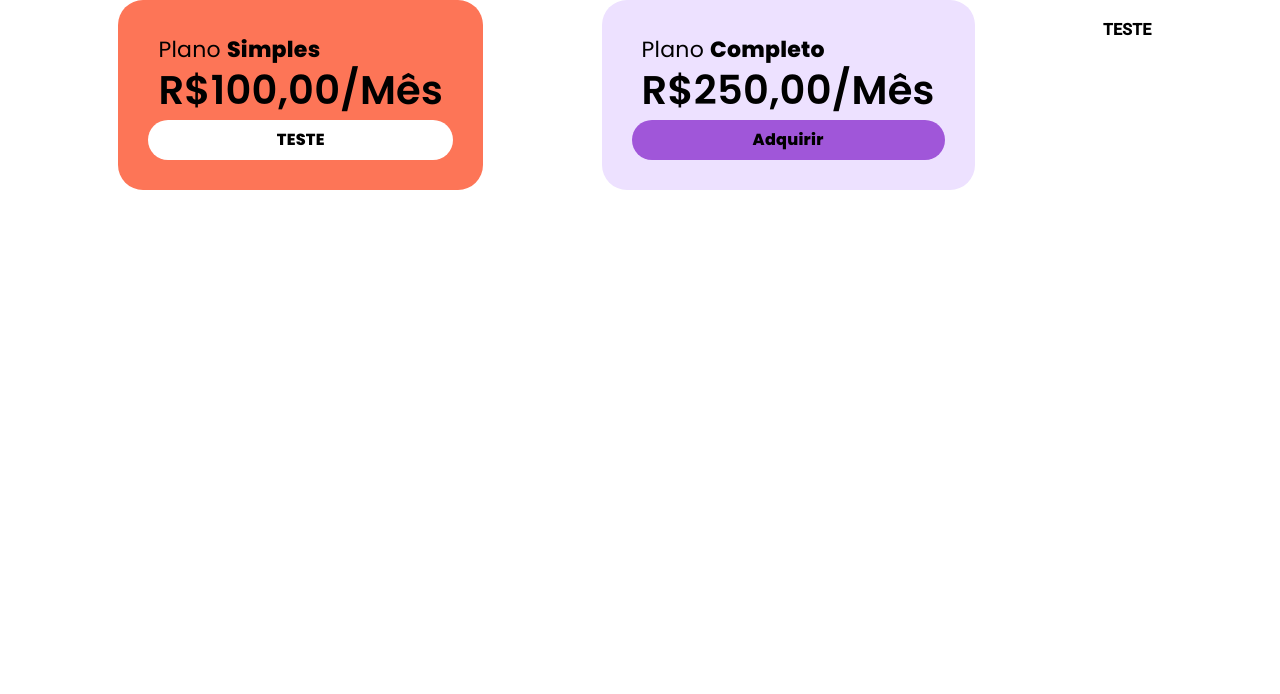
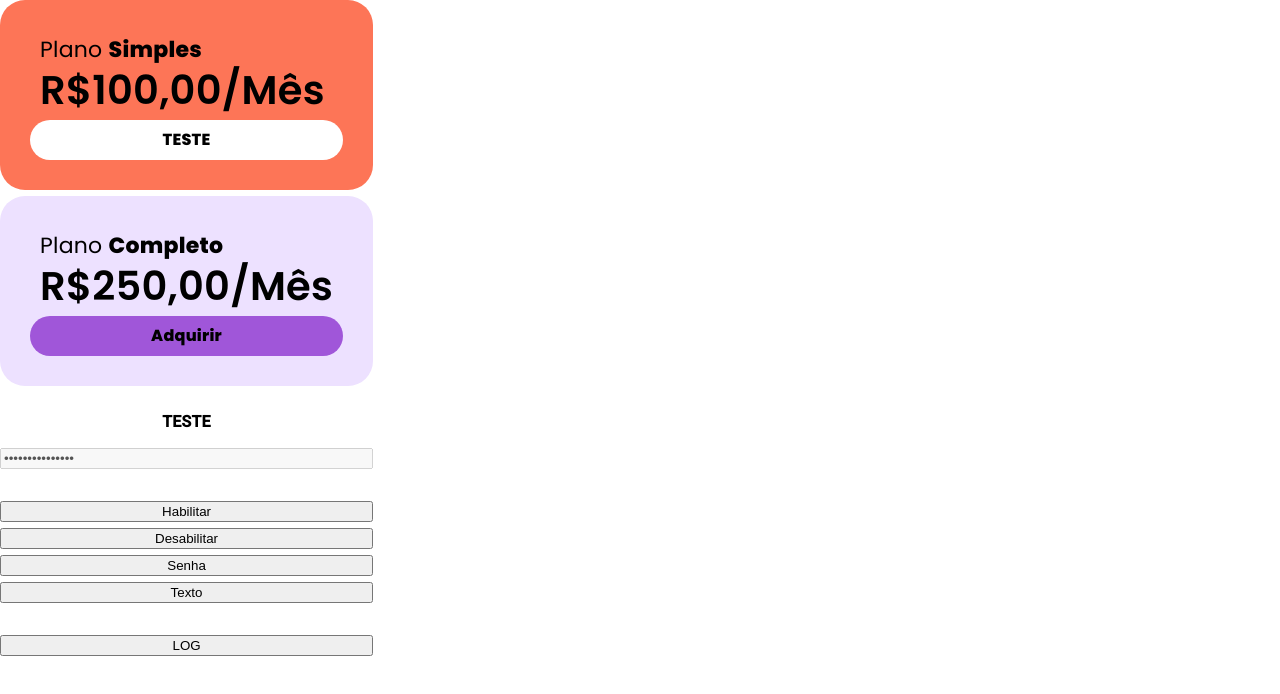
Before and after one commit to JulianaCristina/udemy-angular-course, an Angular app: page / in a window 1280 px wide. Shown: the top 694 px of the page. Built offline with nearby package versions, Linux system fonts and the light colour scheme.

Commit message:
Property binding

```diff
--- a/src/app/app.component.html
+++ b/src/app/app.component.html
@@ -1,7 +1,18 @@
-<div class="cards-container">
+<div class="cards-container" style="display: flex;flex-direction: column;gap:6px;width: fit-content">
   <app-card></app-card>
 
   <app-card-roxo></app-card-roxo>
 
   <app-card-button></app-card-button>
+  <!--    property binding-->
+  <input id="meu-input" [value]="inputText" [type]="inputType" [disabled]="isDisabled"/>
+  <br/>
+  <button (click)="enableInput()">Habilitar</button>
+  <button (click)="disableInput()">Desabilitar</button>
+
+  <button (click)="setPasswordTypeInput()">Senha</button>
+  <button (click)="setTextTypeInput()">Texto</button>
+  <br>
+  <button (click)="logInputText()">LOG</button>
+
 </div>
--- a/src/app/app.component.ts
+++ b/src/app/app.component.ts
@@ -6,5 +6,29 @@ import { Component } from '@angular/core';
   styleUrls: ['./app.component.scss']
 })
 export class AppComponent {
+  inputText = "Texto inicial 2";
+  inputType = "password";
+  isDisabled = true
+
+
+  enableInput(){
+    this.isDisabled = false
+  }
+
+  disableInput(){
+    this.isDisabled = true
+  }
+
+  setPasswordTypeInput(){
+    this.inputType = "password"
+  }
+
+  setTextTypeInput(){
+    this.inputType = "text"
+  }
+
+  logInputText() {
+    console.log(this.inputText)
+  }
 
 }
```
